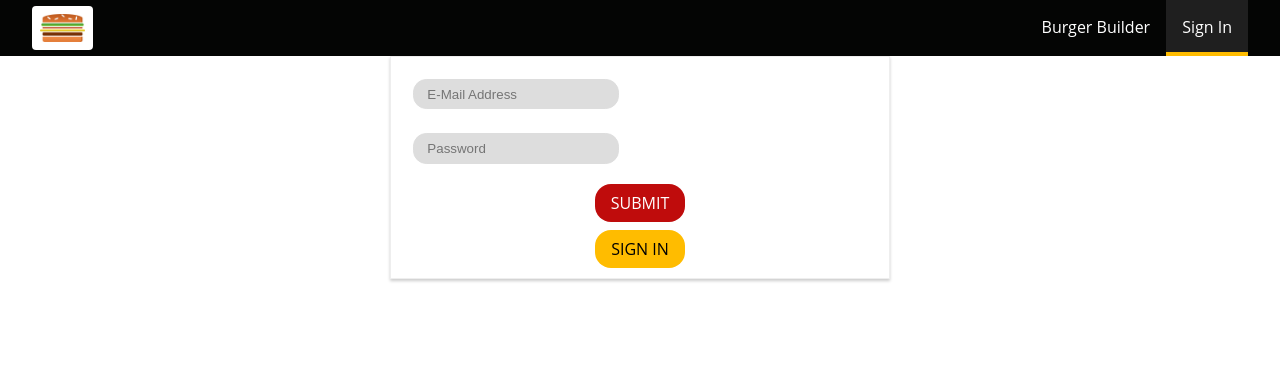
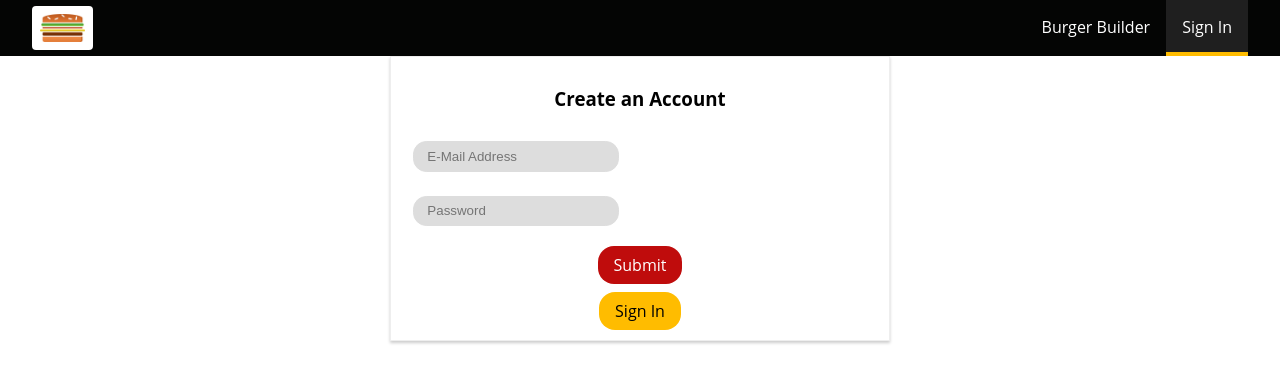
Before and after one commit to CoreyNoble/react-complete-guide, a React app: page /auth in a window 1280 px wide. Shown: the top 382 px of the page. Built offline with nearby package versions, Linux system fonts and the light colour scheme; the HTML template or start-up script is replaced by a standard one.

Commit message:
Auth - Error messaging

```diff
--- a/src/containers/Auth/Auth.js
+++ b/src/containers/Auth/Auth.js
@@ -96,9 +96,39 @@ const auth = props => {
 
     let errorMessage = null;
     if (props.error) {
-        errorMessage = (
-            <p>{props.error.message}</p>
-        );
+        if (props.error.message === 'INVALID_EMAIL'){
+            errorMessage = (
+                <p>Please enter a valid email address.</p>
+            );
+        } else if (props.error.message === 'MISSING_EMAIL'){
+            errorMessage = (
+                <p>Please enter your email address.</p>
+            );
+        } else if (props.error.message === 'EMAIL_EXISTS'){
+            errorMessage = (
+                <p>The email address you provided already exists.</p>
+            );
+        } else if (props.error.message === 'EMAIL_NOT_FOUND'){
+            errorMessage = (
+                <p>This email address is not on file, please try again.</p>
+            );
+        } else if (props.error.message === 'MISSING_PASSWORD'){
+            errorMessage = (
+                <p>Please enter your password.</p>
+            );
+        } else if (props.error.message === 'INVALID_PASSWORD'){
+            errorMessage = (
+                <p>Your password is invalid, please try again.</p>
+            );
+        } else if (props.error.message === 'WEAK_PASSWORD : Password should be at least 6 characters'){
+            errorMessage = (
+                <p>Your password must be at least 6 characters in length.</p>
+            );
+        } else {
+            errorMessage = (
+                <p>{props.error.message}</p>
+            );
+        }
     }
 
     let authRedirect = null;
@@ -108,15 +138,16 @@ const auth = props => {
 
     return (
         <div className={classes.Auth}>
+            <h3>{isSignup ? 'Create an Account' : 'Sign In'}</h3>
             {authRedirect}
             {errorMessage}
             <form onSubmit={submitHandler}>
                 {form}
-                <Button>SUBMIT</Button>
+                <Button>Submit</Button>
             </form>
             <Button
                 clicked={switchAuthModeHandler}
-                btnType="SignInUp">{isSignup ? 'SIGN IN' : 'SIGN UP'}</Button>
+                btnType="SignInUp">{isSignup ? 'Sign In' : 'Sign Up'}</Button>
         </div>
     );
 }
```
